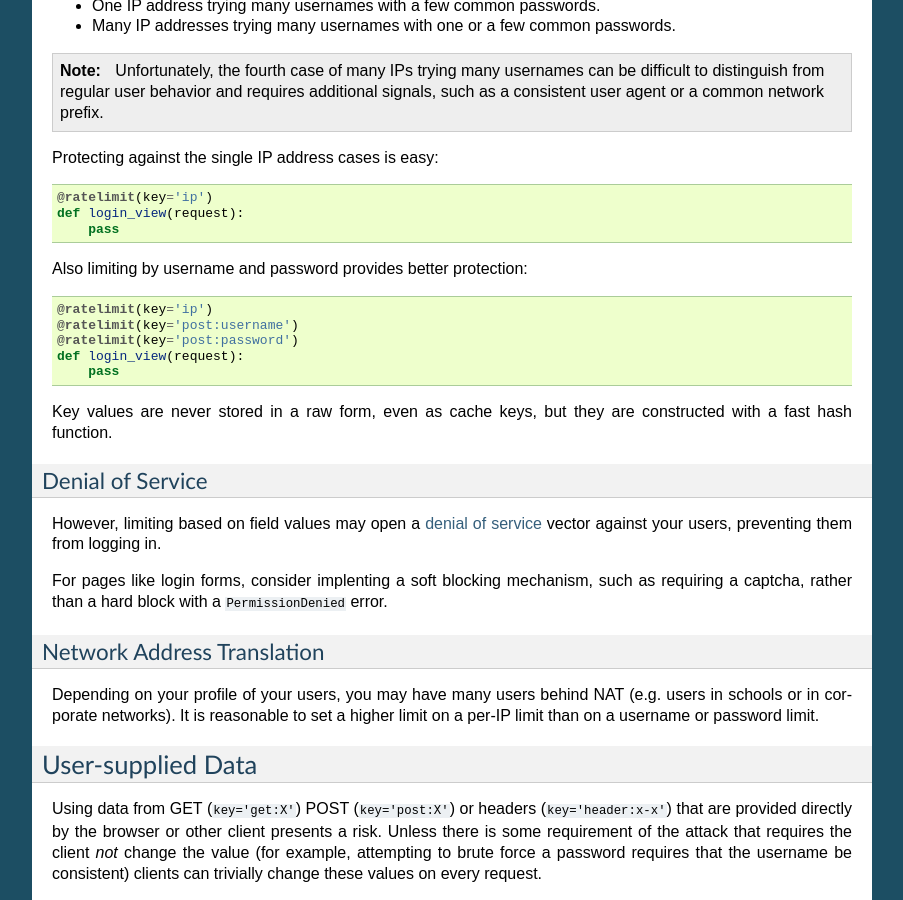
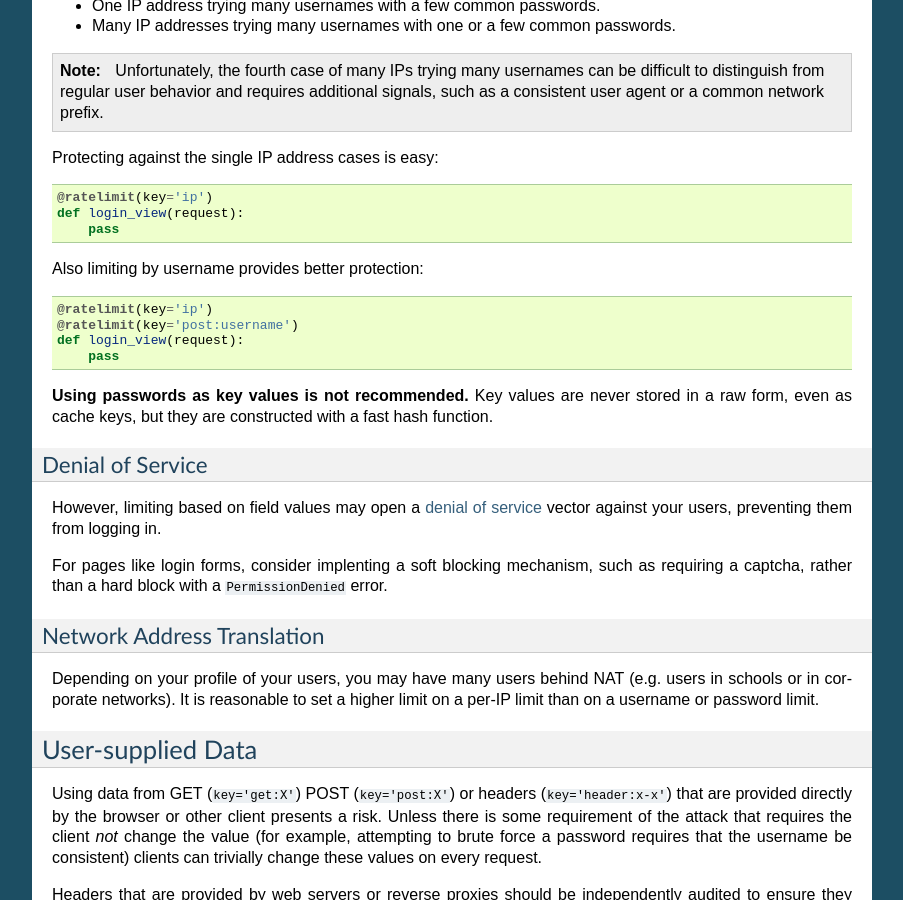
Before and after one commit to jsocol/django-ratelimit, a Sphinx documentation site: the page built from docs/security.rst, in a window 1280 px wide and 900 px high, scrolled down 1467 px. Shown: the whole window, without its empty margins (198-1101 px from the left). Built offline with Sphinx 7.4.7, drawn with Linux system fonts in a browser that asks for light colours.

Commit message:
Remove passwords from recommended cache keys
Fix #125. Remove passwords from examples and recommended cache keys and
emphasize note in security section about fast hashes.

[skip ci]

```diff
--- a/docs/security.rst
+++ b/docs/security.rst
@@ -116,16 +116,16 @@
     def login_view(request):
         pass
 
-Also limiting by username and password provides better protection::
+Also limiting by username provides better protection::
 
     @ratelimit(key='ip')
     @ratelimit(key='post:username')
-    @ratelimit(key='post:password')
     def login_view(request):
         pass
 
-Key values are never stored in a raw form, even as cache keys, but
-they are constructed with a fast hash function.
+**Using passwords as key values is not recommended.** Key values are
+never stored in a raw form, even as cache keys, but they are constructed
+with a fast hash function.
 
 
 Denial of Service
--- a/docs/usage.rst
+++ b/docs/usage.rst
@@ -94,7 +94,7 @@
         return HttpResponse()
 
     @ratelimit(key='post:username', rate='5/m')
-    @ratelimit(key='post:password', rate='5/m')
+    @ratelimit(key='post:tenant', rate='5/m')
     def login(request):
         # Use multiple keys by stacking decorators.
         return HttpResponse()
```
